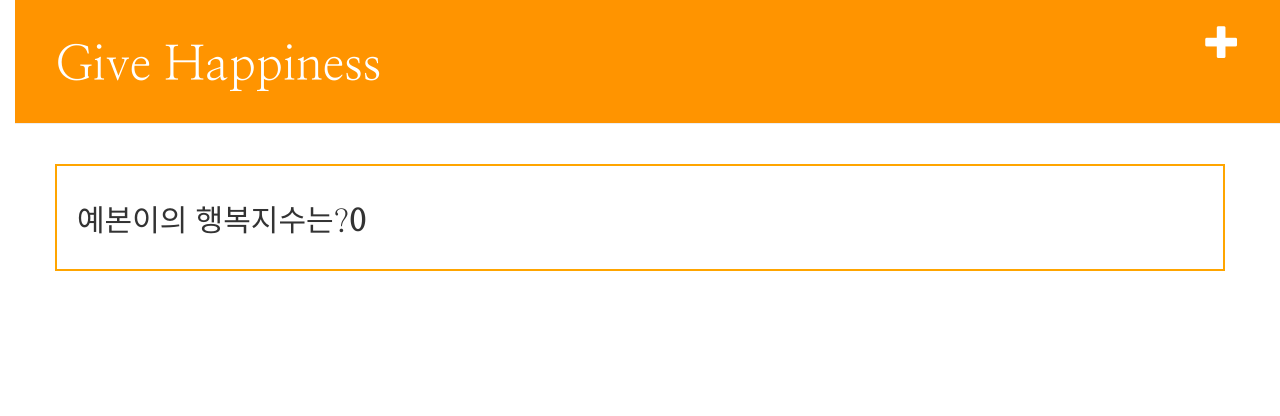
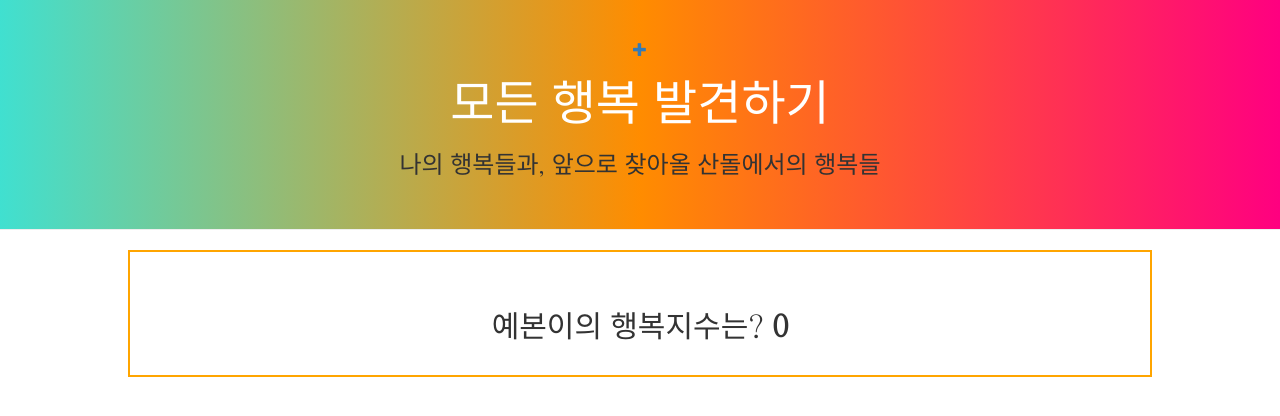
Before and after one commit to BbongLee/HappyThings, a Django app: page / in a window 1280 px wide. Shown: the top 416 px of the page. Run offline with Django 3.2, Linux system fonts and the light colour scheme; the visitor is signed in with stand-in values (Sample User, id 1); data that the repository does not hold is empty; some libraries are stand-ins or nearby versions.

Commit message:
행복해지는 것들 찾아보기

```diff
--- a/yebon/forms.py
+++ b/yebon/forms.py
@@ -6,4 +6,4 @@ class HappyThingForm(forms.ModelForm):
 
     class Meta:
         model = HappyThings
-        fields = ('thing', 'desc',)
+        fields = ('reporter','thing','happinessIndex','effortIndex','desc',)
--- a/yebon/static/css/yebon.css
+++ b/yebon/static/css/yebon.css
@@ -1,5 +1,4 @@
 body {
-    padding-left: 15px;
     font-family: "Nanum Gothic";
 }
 
@@ -9,31 +8,52 @@ h1 a {
 }
 
 .page-header {
-    background-color: #ff9400;
     margin: 0;
-    padding: 20px 20px 20px 40px;
+    padding: 40px;
+    text-align: center;
+    background: #40E0D0;  /* fallback for old browsers */
+	background: -webkit-linear-gradient(to left, #FF0080, #FF8C00, #40E0D0);  /* Chrome 10-25, Safari 5.1-6 */
+	background: linear-gradient(to left, #FF0080, #FF8C00, #40E0D0); /* W3C, IE 10+/ Edge, Firefox 16+, Chrome 26+, Opera 12+, Safari 7+ */
+
 }
 
 .page-header h1, .page-header h1 a, .page-header h1 a:visited, .page-header h1 a:active {
     color: #ffffff;
     font-size: 36pt;
     text-decoration: none;
+
 }
 
 .content {
-    margin: 40px;
+	text-align: center;
+    margin: auto;
+    margin-top: 20px;
     padding: 20px;
+    width: 80%;
     border: 2px solid orange;
 }
 
 h1, h2, h3, h4 {
-    font-family: "Nanum Myeongjo", cursive;
+    font-family: "Nanum Myeongjo";
 }
 
+.yebon {
+	border: 5px solid #BEE9C0;
+}
+.sandoll {
+	border: 5px solid #9FDBDF;
+}
+.nature {
+	border: 5px solid #57C794;
+}
+.world {
+	border: 5px solid #ABABE3;
+}
+/*
 .date {
     color: #828282;
 }
-
+*/
 .save {
     float: right;
 }
@@ -42,18 +62,34 @@ h1, h2, h3, h4 {
     width: 100%;
 }
 
-.top-menu, .top-menu:hover, .top-menu:visited {
+/*.top-menu, .top-menu:hover, .top-menu:visited {
     color: #ffffff;
     float: right;
     font-size: 26pt;
-    margin-right: 20px;
+}*/
+
+#happyThings {
 }
 
 .thing {
-    margin-bottom: 70px;
-    border: 2px solid yellow;
+    margin: 10px;
+    padding: 20px;
+	text-align: left;
 }
 
-.thing h1 a, .thing h1 a:visited {
-    color: #000000;
+.thing a, .thing a:visited a:hover a:link{
+    color: #000000; text-decoration: none;
 }
+
+.thing:hover{
+	border: 5px solid yellow;
+}
+
+.grid-container {
+  display: grid;
+  grid-template-columns: auto auto auto;
+  padding: 10px;
+}
+.grid-item {
+  padding: 20px;
+}
--- a/yebon/templates/yebon/base.html
+++ b/yebon/templates/yebon/base.html
@@ -2,7 +2,7 @@
 <!DOCTYPE html>
 <html>
 <head>
-	<title>Hello Yebon!</title>
+	<title>행복해지는 모든 것들</title>
 	<link rel="stylesheet" href="//maxcdn.bootstrapcdn.com/bootstrap/3.2.0/css/bootstrap.min.css">
         <link rel="stylesheet" href="//maxcdn.bootstrapcdn.com/bootstrap/3.2.0/css/bootstrap-theme.min.css">
         <link rel="stylesheet" href="{% static 'css/yebon.css' %}">
@@ -14,20 +14,16 @@
 			<a href="{% url 'thing_new' %}" class="top-menu"><span class="glyphicon glyphicon-plus"></span></a>
 		{% endif %}
 		<h1>
-			<a href="/"> Give Happiness </a>
+			<a href="/"> 모든 행복 발견하기 </a>
 		</h1>
+		<h3 style="text-align: center;">
+			나의 행복들과, 앞으로 찾아올 산돌에서의 행복들
+		</h3>
 	</div>
+
 	<div class="content container">
-	    <div class="row">
-	        <div class="col-md-8">
             {% block content %}
             {% endblock %}
-            </div>
-        </div>
     </div>
-    <script type="text/javascript">
-
-
-    </script>
 </body>
 </html>
--- a/yebon/templates/yebon/thing_list.html
+++ b/yebon/templates/yebon/thing_list.html
@@ -21,24 +21,37 @@
 			document.getElementById("hapPct").innerHTML = happyPercent;
 		}
 	</script>
+	<div id="happyThings" class="grid-container">
 		{% for thing in things %}
-		    <div class="thing">
-		    	<h3 class={{thing.reporter}}>{{thing.reporter}}에게서 오는 행복</h3>
-		        <h1><a href="{% url 'thing_detail' pk=thing.pk %}">{{ thing.thing }}</a></h1>
+		    <div class="thing {{thing.reporter}} grid-item">
+		    	<a href="{% url 'thing_detail' pk=thing.pk %}">
+		    		{% if thing.reporter.username == "yebon" %}
+		    			<p>나에게서 오는 행복</p>
+		    		{% elif thing.reporter.username == "sandoll"%}
+		    			<p>산돌에게서 찾게 될 행복</p>
+		    		{% elif thing.reporter.username == "nature"%}
+		    			<p>자연에게서 오는 행복</p>
+		    		{% elif thing.reporter.username == "world"%}
+		    			<p>세상에게서 오는 행복</p>
+			        {% endif %}
+			        <h1>{{ thing.thing }}</h1>
 					<script type="text/javascript">
 						var hap = parseInt("{{ thing.happinessIndex}}");
 						var eff = parseInt("{{ thing.effortIndex}}");
 						cnt(hap,eff);
 					</script>
 			        <p>행복지수 : {{ thing.happinessIndex}} / 노력지수 : {{ thing.effortIndex}}</p>
+				    <!-- <p>{{ thing.desc|truncatewords:20}}_더 보기</p> -->
 				    <p>{{ thing.desc}}</p>
 
-		        <div class="date">
+	<!-- 		        <div class="date">
 			        	<p>published: {{ thing.published_date |linebreaksbr}}</p>
-		        </div>
+			        </div> -->
+			    </a>
 		    </div>
 		{% endfor %}
-	<h2>예본이의 행복지수는?<STRONG id="hapPct"></STRONG></h2>
+	</div>
+	<h2>예본이의 행복지수는? <STRONG id="hapPct"></STRONG></h2>
 	{% endblock %}
 
 
```
Also changed, not shown: yebon/templates/yebon/thing_detail.html (+14 -2 lines). Lines whose indentation alone changed are shown as unchanged.
